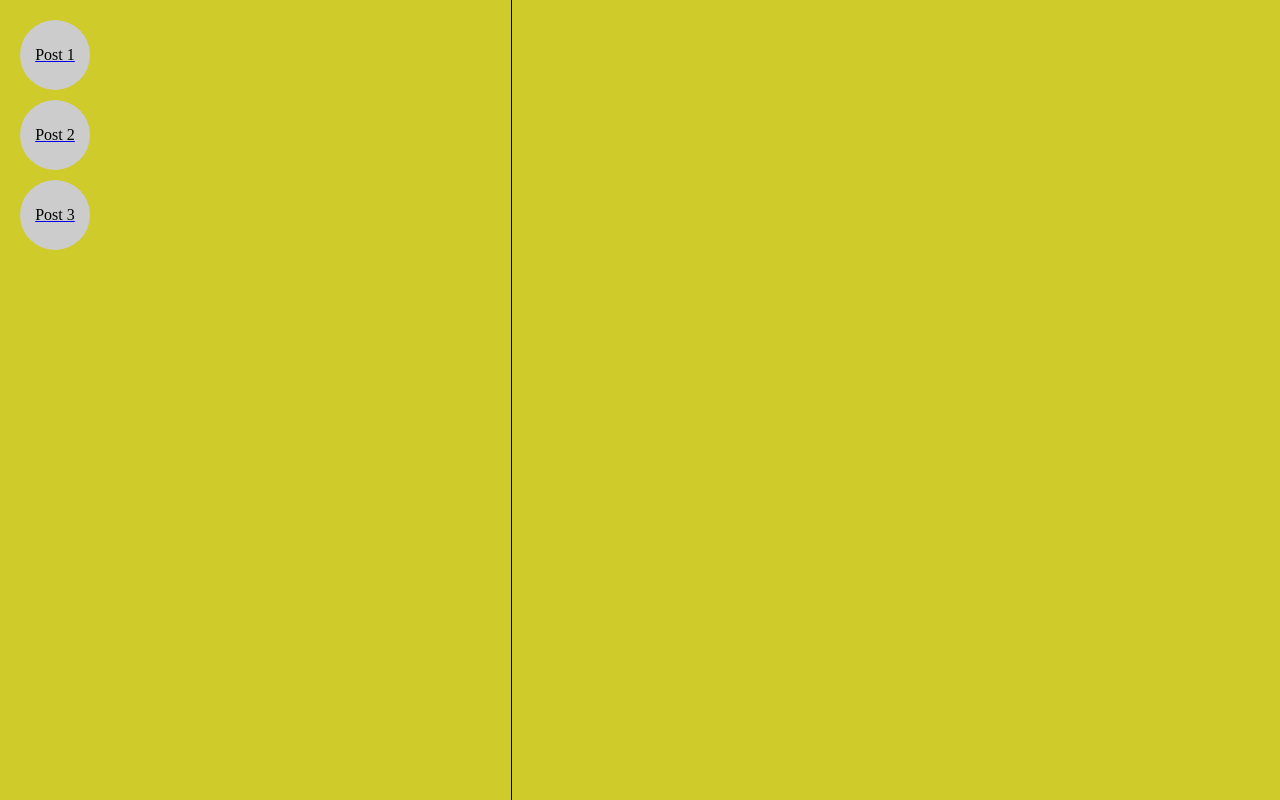
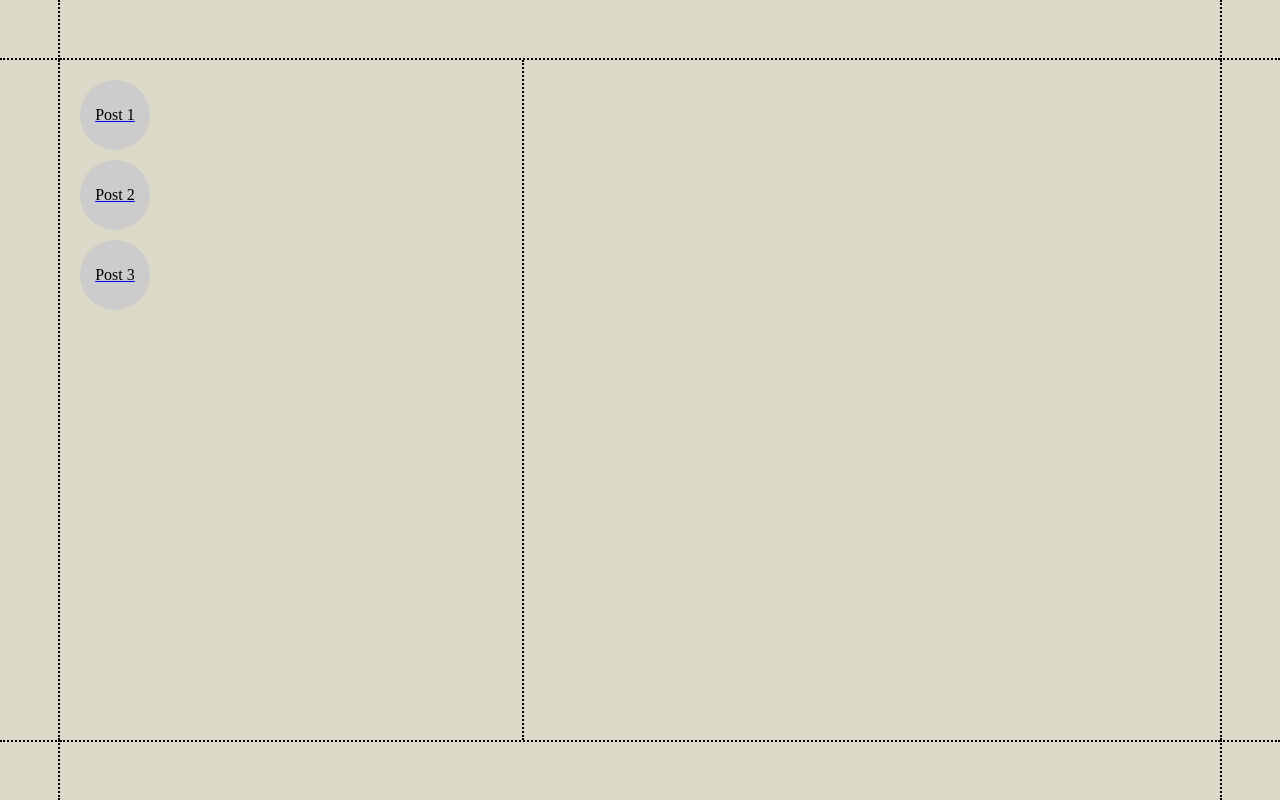
Before and after one commit to kirillginko/mineral.app, a Next.js app: page / in a window 1280 px wide. Built offline with nearby package versions, Linux system fonts and the light colour scheme.

Commit message:
updated style for mineral music app

```diff
--- a/src/app/globals.css
+++ b/src/app/globals.css
@@ -19,34 +19,109 @@ body {
   overflow: hidden;
 }
 
+.page-layout {
+  display: grid;
+  grid-template-columns: 60px 1fr 60px;
+  grid-template-rows: 60px 1fr 60px;
+  height: 100vh;
+  width: 100vw;
+  background-color: #ddd9c8;
+  /* border: 2px dotted #000; */
+}
+
+.border-container {
+  background-color: #ddd9c8;
+  display: flex;
+  align-items: center;
+  justify-content: center;
+  overflow: hidden;
+}
+
+/* Corner containers */
+.top-left-corner {
+  grid-column: 1;
+  grid-row: 1;
+  border-right: 2px dotted #000;
+  border-bottom: 2px dotted #000;
+}
+
+.top-right-corner {
+  grid-column: 3;
+  grid-row: 1;
+  border-left: 2px dotted #000;
+  border-bottom: 2px dotted #000;
+}
+
+.bottom-left-corner {
+  grid-column: 1;
+  grid-row: 3;
+  border-right: 2px dotted #000;
+  border-top: 2px dotted #000;
+}
+
+.bottom-right-corner {
+  grid-column: 3;
+  grid-row: 3;
+  border-left: 2px dotted #000;
+  border-top: 2px dotted #000;
+}
+
+/* Border containers */
+.left-border {
+  grid-column: 1;
+  grid-row: 2;
+  border-right: 2px dotted #000;
+}
+
+.right-border {
+  grid-column: 3;
+  grid-row: 2;
+  border-left: 2px dotted #000;
+}
+
+.top-border {
+  grid-column: 2;
+  grid-row: 1;
+  border-bottom: 2px dotted #000;
+}
+
+.bottom-border {
+  grid-column: 2;
+  grid-row: 3;
+  border-top: 2px dotted #000;
+}
+
+.main-section {
+  grid-column: 2;
+  grid-row: 2;
+  background-color: #ddd9c8;
+  height: 100%;
+}
+
 .container {
   display: flex;
-  height: 100vh;
-  width: 100vw;
-  margin: 0;
-  padding: 0;
+  background-color: #ddd9c8;
   overflow: hidden;
-  background-color: #cecb2b;
+  height: 100%;
 }
 
 .leftColumn {
   width: 40%;
   padding: 20px;
-  border-right: 1px solid #000;
+  border-right: 2px dotted #000;
   overflow-y: auto;
-  height: 100vh;
+  height: 100%;
   box-sizing: border-box;
 }
 
 .rightColumn {
-  flex: 1; /* Simplified flex property */
-  background-color: #cecb2b;
+  flex: 1;
+  background-color: #ddd9c8;
   overflow-y: auto;
-  height: 100vh;
-  padding: 0; /* No padding here */
+  height: calc(100vh - 124px); /* Account for top and bottom borders + gaps */
+  padding: 20px;
   margin: 0;
   box-sizing: border-box;
-  position: relative; /* Make sure position is set */
 }
 
 @media (prefers-color-scheme: dark) {
--- a/src/app/layout.js
+++ b/src/app/layout.js
@@ -23,6 +23,37 @@ export default function RootLayout({ children }) {
   return (
     <html lang="en">
       <body className={`${geistSans.variable} ${geistMono.variable}`}>
+        <div className="page-layout">
+          {/* Corners */}
+          <div className="border-container top-left-corner">
+            {/* Top Left Corner Content */}
+          </div>
+          <div className="border-container top-right-corner">
+            {/* Top Right Corner Content */}
+          </div>
+          <div className="border-container bottom-left-corner">
+            {/* Bottom Left Corner Content */}
+          </div>
+          <div className="border-container bottom-right-corner">
+            {/* Bottom Right Corner Content */}
+          </div>
+
+          {/* Borders */}
+          <div className="border-container top-border">
+            {/* Top Border Content */}
+          </div>
+          <div className="border-container bottom-border">
+            {/* Bottom Border Content */}
+          </div>
+          <div className="border-container left-border">
+            {/* Left Border Content */}
+          </div>
+          <div className="border-container right-border">
+            {/* Right Border Content */}
+          </div>
+
+          {/* Main Content */}
+          <div className="main-section">
             <div className="container">
               {/* Left Column - Menu Bubbles */}
               <div className="leftColumn">
@@ -34,6 +65,8 @@ export default function RootLayout({ children }) {
                 <ClientSideMotion>{children}</ClientSideMotion>
               </div>
             </div>
+          </div>
+        </div>
       </body>
     </html>
   );
```
Lines whose indentation alone changed are shown as unchanged.
